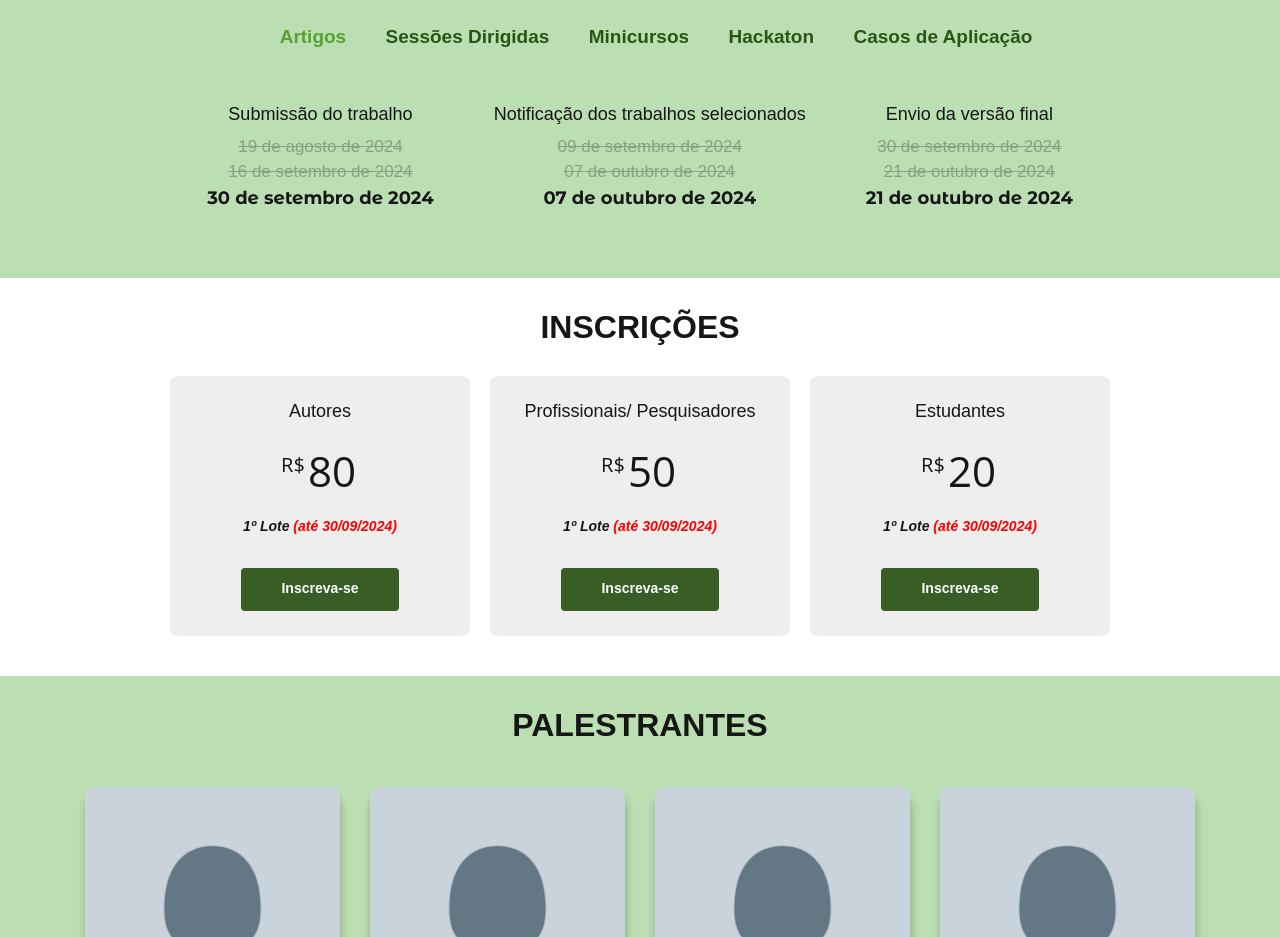
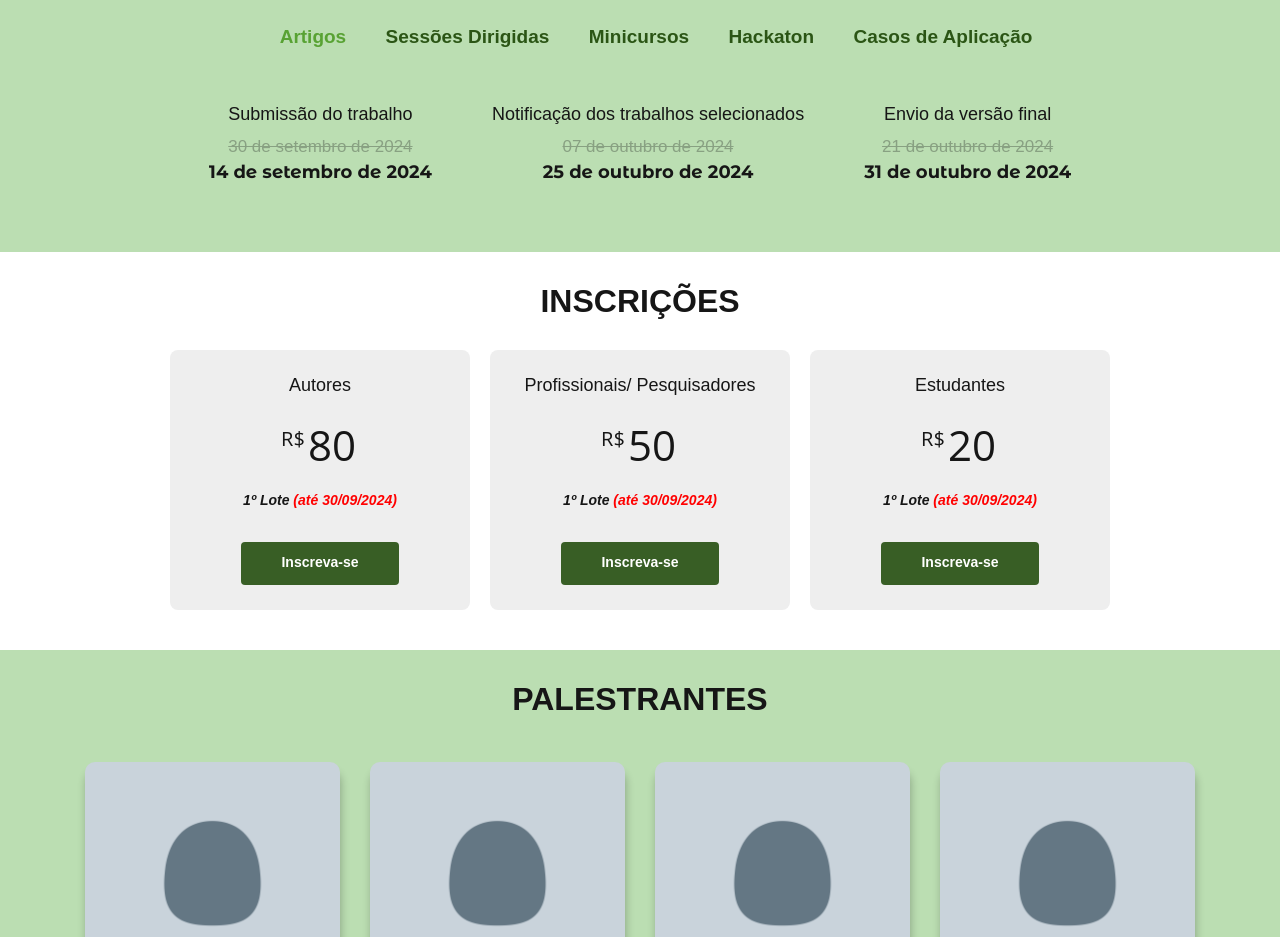
Before and after one commit to mayconspirlandelli/19cbs, a plain HTML site: page index.html in a window 1280 px wide. Shown: the part 1260-2197 px from the top of the page. Drawn offline with nearby package versions, Linux system fonts and the light colour scheme.

Commit message:
Atualizado datas de submissão de trabalhos
Foram alterados todas as datas de submissão de artigos, sessões dirigidas, minicursos, hackton, casos de aplicação.

```diff
--- a/index.html
+++ b/index.html
@@ -150,21 +150,18 @@
                 <div class="submissao-item filter-artigos">
                     <div class="submissao-description">
                         <h5>Submissão do trabalho</h5>
-                        <s>19 de agosto de 2024</s><br/>
-                        <s>16 de setembro de 2024</s>
-                        <p>30 de setembro de 2024</p>
+                        <s>30 de setembro de 2024</s>
+                        <p>14 de setembro de 2024</p>
                     </div>
                     <div class="submissao-description">
                         <h5>Notificação dos trabalhos selecionados</h5>
-                        <s>09 de setembro de 2024</s><br/>
                         <s>07 de outubro de 2024</s>
-                        <p>07 de outubro de 2024</p>
+                        <p>25 de outubro de 2024</p>
                     </div>
                     <div class="submissao-description">
                         <h5>Envio da versão final</h5>
-                        <s>30 de setembro de 2024</s><br/>
                         <s>21 de outubro de 2024</s>
-                        <p>21 de outubro de 2024</p>
+                        <p>31 de outubro de 2024</p>
                     </div>
                 </div>
 
@@ -182,15 +179,13 @@
                     </div>
                     <div class="submissao-description">
                         <h5>Submissão do resumo do trabalho</h5>
-                        <s>16 de setembro de 2024</s><br/>
-                        <s>23 de setembro de 2024</s>
-                        <p>07 de outubro de 2024</p>
+                        <s>07 de outubro de 2024</s>
+                        <p>25 de outubro de 2024</p>
                     </div>
                     <div class="submissao-description">
                         <h5>Notificação dos trabalhos selecionados</h5>
-                        <s>30 de setembro de 2024</s><br/>
-                        <s>07 de outubro de 2024</s>
-                        <p>21 de outubro de 2024</p>
+                        <s>21 de outubro de 2024</s>
+                        <p>31 de outubro de 2024</p>
                     </div>
                 </div>
 
@@ -198,19 +193,16 @@
                 <div class="submissao-item filter-cursos">
                     <div class="submissao-description">
                         <h5>Submissão da proposta</h5>
-                        <s>26 de agosto de 2024</s><br/>
-                        <s>02 de setembro de 2024</s>
-                        <p>14 de outubro de 2024</p>
+                        <s>14 de outubro de 2024</s>
+                        <p>25 de outubro de 2024</p>
                     </div>
                     <div class="submissao-description">
                         <h5>Notificação das propostas selecionadas</h5>
-                        <s>16 de setembro de 2024</s><br/>
-                        <s>23 de setembro de 2024</s>
-                        <p>07 de outubro de 2024</p>
+                        <s>07 de outubro de 2024</s>
+                        <p>31 de outubro de 2024</p>
                     </div>
                     <div class="submissao-description">
                         <h5>Envio da versão final</h5>
-                        <s>30 de setembro de 2024</s><br/>
                         <s>07 de outubro de 2024</s>
                         <p>04 de novembro de 2024</p>
                     </div>
@@ -220,13 +212,13 @@
                 <div class="submissao-item filter-hackaton">
                     <div class="submissao-description">
                         <h5> Submissão da 1ª etapa</h5>
-                        <s>16 de setembro de 2024</s><br/>
-                        <p>21 de outubro de 2024</p>
+                        <s>21 de outubro de 2024</s><br/>
+                        <p>11 de novembro de 2024</p>
                     </div>
                     <div class="submissao-description">
                         <h5>Notificação dos participantes selecionados</h5>
-                        <s>30 de setembro de 2024</s><br/>
-                        <p>04 de novembro de 2024</p>
+                        <s>04 de novembro de 2024</s><br/>
+                        <p>14 de novembro de 2024</p>
                     </div>
                 </div>
 
@@ -234,18 +226,18 @@
                 <div class="submissao-item filter-aplicacao">
                     <div class="submissao-description">
                         <h5>Submissão do trabalho</h5>
-                        <s> 26 de agosto de 2024</s>
-                        <p>02 de setembro de 2024</p>
+                        <s>02 de setembro de 2024</s>
+                        <p>04 de novembro de 2024</p>
                     </div>
                     <div class="submissao-description">
                         <h5>Notificação dos trabalhos selecionados</h5>
-                        <s>16 de setembro de 2024</s>
-                        <p>23 de setembro de 2024</p>
+                        <s>23 de setembro de 2024</s>
+                        <p>08 de novembro  de 2024</p>
                     </div>
                     <div class="submissao-description">
                         <h5>Envio da versão final</h5>
-                        <s>30 de setembro de 2024</s>
-                        <p>07 de outubro de 2024</p>
+                        <s>07 de outubro de 2024</s>
+                        <p>14 de novembro de 2024</p>
                     </div>
                 </div>
             </div>
```
Also changed, not shown: 1 other file.
